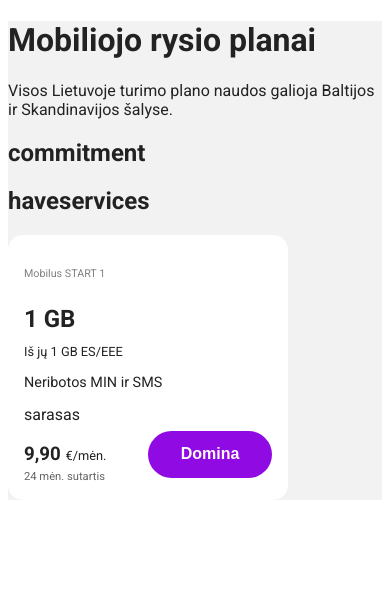
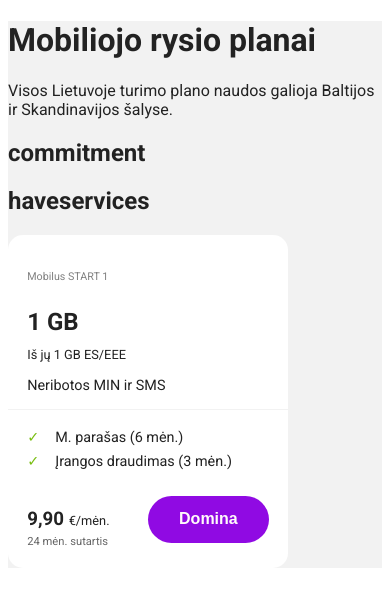
Before and after one commit to NeilaVait/mobile-plans, a React (Create React App) app: page / in a window 390 px wide. Shown: the top 606 px of the page. Built offline with nearby package versions, Linux system fonts and the light colour scheme.

Commit message:
mobile plan card css

```diff
--- a/src/App.css
+++ b/src/App.css
@@ -25,8 +25,9 @@
   background-color: #fff;
   /* temp */
   max-width: 280px;
-  padding: 1rem;
+  padding: 1.2rem;
   border-radius: 15px;
+  overflow: hidden;
 }
 
 .plan__header {
@@ -81,4 +82,26 @@
   font-weight: bold;
 }
 
+.features__list {
+  list-style: none;
+  padding: 0;
+}
+
+.features__list li {
+  line-height: 1.5rem;
+  font-size: 0.9rem;
+}
+
+.features__list li:before {
+  content: '✓';
+  color: rgb(121, 190, 17);
+  margin-right: 1rem;
+}
+
+.plan__features .hr {
+  height: 1px;
+  background-color: #f2f2f2;
+  margin: 0.5rem -100%;
+}
+
 /* variables */
--- a/src/components/mobile-plan.jsx
+++ b/src/components/mobile-plan.jsx
@@ -10,7 +10,14 @@ class MobilePlan extends Component {
         <h2 className="plan__dataAllow">1 GB</h2>
         <small className="plan__dataEu">Iš jų 1 GB ES/EEE</small>
         <p className="plan__min-sms">Neribotos MIN ir SMS</p>
-        <div className="plan__features">sarasas</div>
+        <div className="plan__features">
+          <div className="hr"></div>
+          <ul className="features__list">
+            <li>M. parašas (6 mėn.)</li>
+            <li>Įrangos draudimas (3 mėn.)</li>
+          </ul>
+        </div>
+        <div className="hr"></div>
         <div className="plan__bottom">
           <div className="bottom__price-part">
             <h3 className="bottom__price">
```
